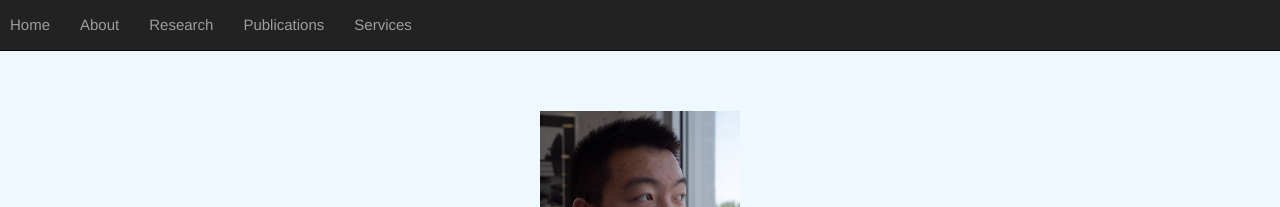
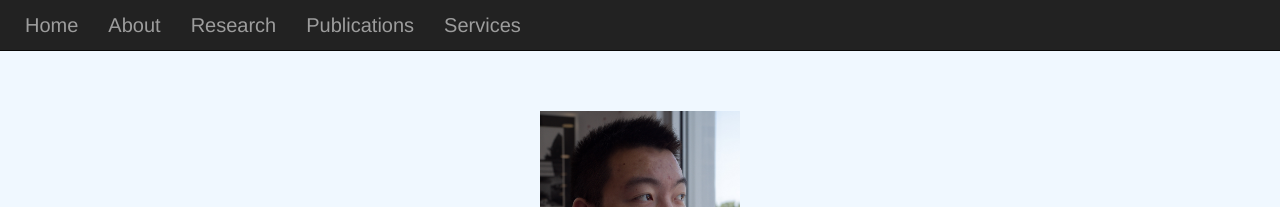
Before and after one commit to LiouTang/lioutang.github.io, a Jekyll site: the page built from index.html, in a window 1280 px wide. Shown: the top 207 px of the page. Built offline with Jekyll 4.4.1, drawn with Linux system fonts in a browser that asks for light colours.

Commit message:
minor fix

```diff
--- a/_includes/navbar.html
+++ b/_includes/navbar.html
@@ -1,6 +1,6 @@
 <nav class="site-nav" aria-label="Main navigation">
     <div class="site-nav-links">
-        <a href="{{ '/' | relative_url }}" style="padding-left: 0px;">Home</a>
+        <a href="{{ '/' | relative_url }}">Home</a>
         <a href="#about">About</a>
         <a href="#research">Research</a>
         <a href="#publications">Publications</a>
--- a/assets/styles.css
+++ b/assets/styles.css
@@ -8,7 +8,7 @@
     background-color: #222;
     border-bottom: 1px solid #080808;
     font-family: "Helvetica Neue", Helvetica, Arial, sans-serif;
-    font-size: 15px;
+    font-size: 20px;
     line-height: 20px;
     text-align: left;
 }
```
